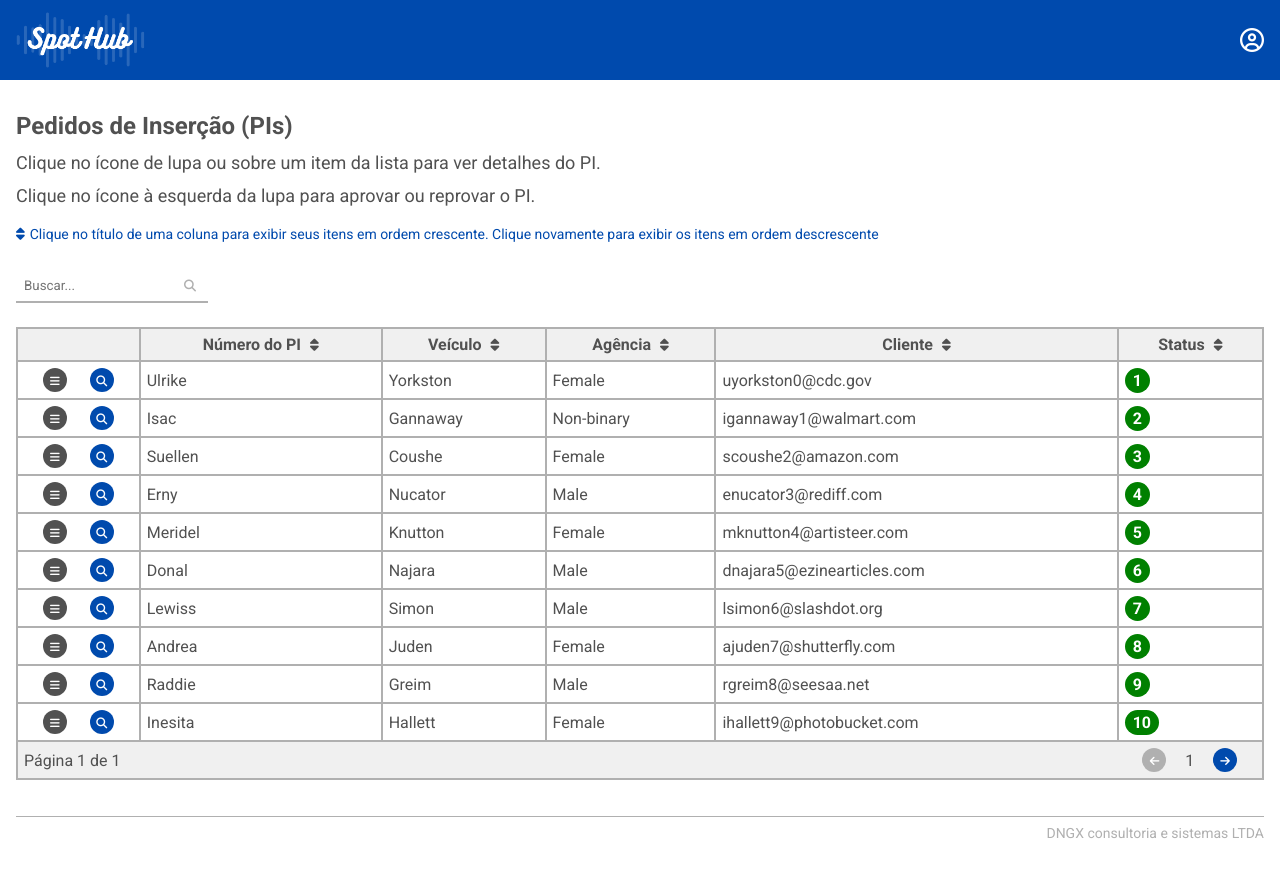
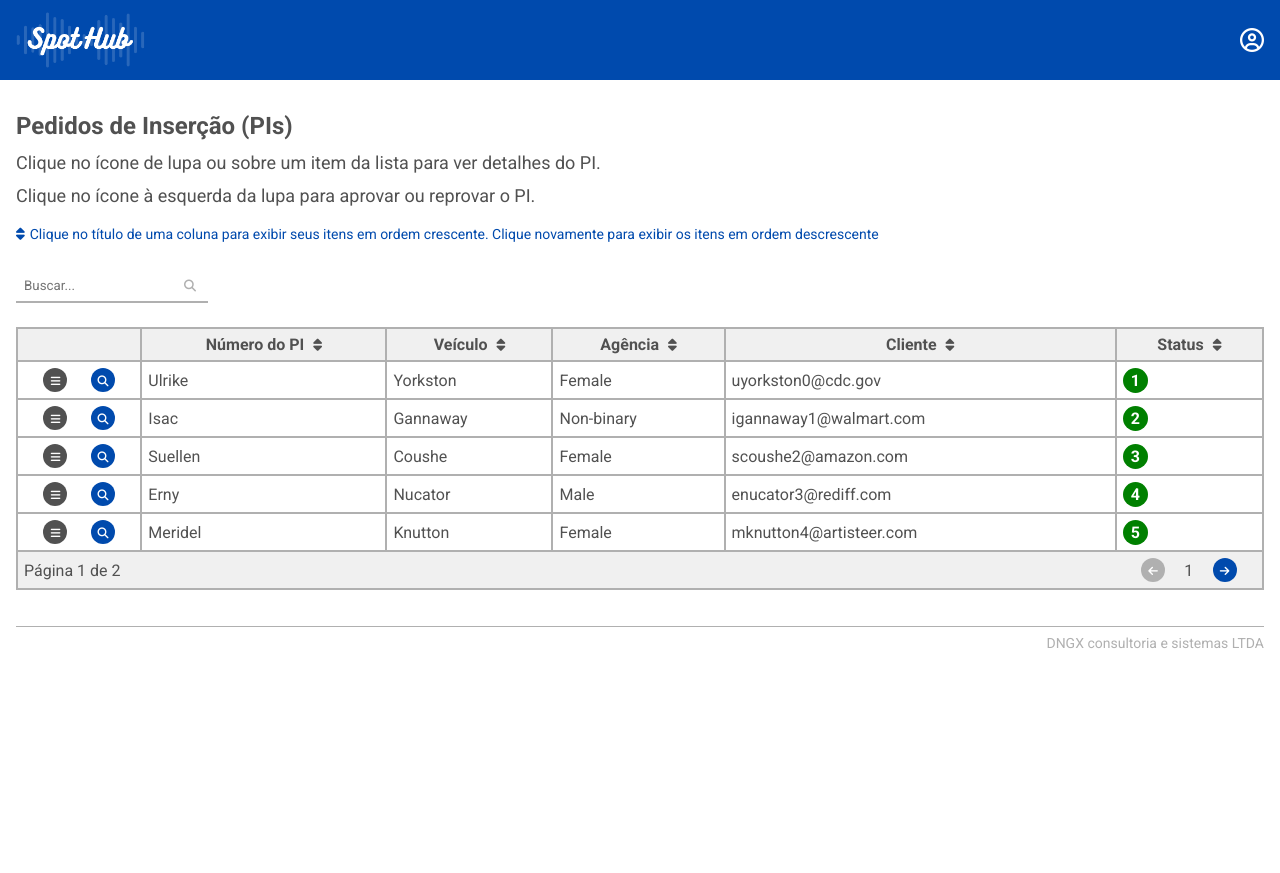
Before and after one commit to seteliary/spothub, a React (Create React App) app: page /home in a window 1280 px wide. After the commit the page ends 800 px from the top, so only its background shows below. Built offline with nearby package versions, Linux system fonts and the light colour scheme.

Commit message:
melhorias no mecanismo de busca e adição de paginação

```diff
--- a/src/components/Table/index.jsx
+++ b/src/components/Table/index.jsx
@@ -1,31 +1,32 @@
-import { Overflow, TableContainer, IconButtons } from "./styles"
-import Status from "./Status"
-import DetailsButton from "./DetailsButton"
+import { Overflow, TableContainer, IconButtons } from "./styles";
+import Status from "./Status";
+import DetailsButton from "./DetailsButton";
+import { useState } from "react";
+import Dummy from "../../MOCK_DATA.json";
 
-import { useState } from "react"
-import Dummy from "../../MOCK_DATA.json"
-
-export default function Table(){
-  const [data, setData] = useState(Dummy)
-  const [order, setOrder] = useState("asc")
+export default function Table() {
+  const [data, setData] = useState(Dummy);
+  const [order, setOrder] = useState("asc");
   const [searchQuery, setSearchQuery] = useState(""); // Termo digitado no input
-  const [searchTerm, setSearchTerm] = useState(""); // Termo de busca efetivo
+  const [searchTerm, setSearchTerm] = useState("");   // Termo de busca efetivo
+  const [currentPage, setCurrentPage] = useState(1);  // Página atual
+  const itemsPerPage = 5;                             // Itens por página
 
   const sortTable = (col) => {
     if (order === "asc") {
-      const sorted = [...data].sort((a, b) => a[col].toLowerCase() > b[col].toLowerCase() ? 1 : -1
+      const sorted = [...data].sort((a, b) =>
+        a[col].toLowerCase() > b[col].toLowerCase() ? 1 : -1
       );
       setData(sorted);
-      setOrder("dsc")
-    }
-
-    if (order === "dsc") {
-      const sorted = [...data].sort((a, b) => a[col].toLowerCase() < b[col].toLowerCase() ? 1 : -1
+      setOrder("dsc");
+    } else {
+      const sorted = [...data].sort((a, b) =>
+        a[col].toLowerCase() < b[col].toLowerCase() ? 1 : -1
       );
       setData(sorted);
-      setOrder("asc")
+      setOrder("asc");
     }
-  }
+  };
 
   const filterData = (data, search) => {
     return data.filter((item) => {
@@ -41,36 +42,72 @@ export default function Table(){
 
   const handleSearch = () => {
     setSearchTerm(searchQuery); // Atualiza o termo de busca efetivo com o valor digitado
+    setCurrentPage(1); // Reseta para a primeira página ao realizar nova busca
   };
 
   const clearSearch = () => {
     setSearchQuery(""); // Limpa o input de busca
     setSearchTerm("");  // Reseta a busca efetiva
+    setCurrentPage(1);  // Volta para a primeira página
   };
+
+  // Calcula o índice inicial e final com base na página atual e itens por página
+  const indexOfLastItem = currentPage * itemsPerPage;
+  const indexOfFirstItem = indexOfLastItem - itemsPerPage;
+  const currentItems = filterData(data, searchTerm).slice(indexOfFirstItem, indexOfLastItem);
+
+  // Muda a página atual
+  const paginate = (pageNumber) => setCurrentPage(pageNumber);
+
+  // Total de páginas
+  const totalPages = Math.ceil(filterData(data, searchTerm).length / itemsPerPage);
 
   return (
     <Overflow>
-      <p className="info"><i class="fas fa-sort"></i>Clique no título de uma coluna para exibir seus itens em ordem crescente. Clique novamente para exibir os itens em ordem descrescente</p>
-      <input type="text" name="search" id="search" value={searchQuery} onChange={(e => setSearchQuery(e.target.value))} placeholder="Buscar..." className="search-input"/>
-      <button onClick={handleSearch} className="search-button"><i class="fas fa-search"></i></button>
+      <p className="info">
+        <i className="fas fa-sort"></i>
+        Clique no título de uma coluna para exibir seus itens em ordem crescente.
+        Clique novamente para exibir os itens em ordem descrescente
+      </p>
+      <input
+        type="text"
+        name="search"
+        id="search"
+        value={searchQuery}
+        onChange={(e) => setSearchQuery(e.target.value)}
+        placeholder="Buscar..."
+        className="search-input"
+      />
+      <button onClick={handleSearch} className="search-button"><i class="fas fa-search" /></button>
       {searchTerm && (
         <button onClick={clearSearch} className="clear-button">
-            Limpar busca
+          Limpar
         </button>
       )}
+
       <TableContainer>
         <thead>
           <tr>
             <th></th>
-            <th onClick={() => sortTable("first_name")}>Número do PI <i class="fas fa-sort"></i></th>
-            <th onClick={() => sortTable("last_name")}>Veículo <i class="fas fa-sort"></i></th>
-            <th onClick={() => sortTable("gender")}>Agência <i class="fas fa-sort"></i></th>
-            <th onClick={() => sortTable("email")}>Cliente <i class="fas fa-sort"></i></th>
-            <th onClick={() => sortTable("email")}>Status <i class="fas fa-sort"></i></th>
+            <th onClick={() => sortTable("first_name")}>
+              Número do PI <i className="fas fa-sort"></i>
+            </th>
+            <th onClick={() => sortTable("last_name")}>
+              Veículo <i className="fas fa-sort"></i>
+            </th>
+            <th onClick={() => sortTable("gender")}>
+              Agência <i className="fas fa-sort"></i>
+            </th>
+            <th onClick={() => sortTable("email")}>
+              Cliente <i className="fas fa-sort"></i>
+            </th>
+            <th onClick={() => sortTable("email")}>
+              Status <i className="fas fa-sort"></i>
+            </th>
           </tr>
         </thead>
         <tbody>
-            {filterData(data, searchTerm).map((item) => (
+          {currentItems.map((item) => (
             <tr key={item.id}>
               <td>
                 <IconButtons>
@@ -92,17 +129,29 @@ export default function Table(){
         </tbody>
         <tfoot>
           <tr>
-              <td colspan="5">
-                <span>Página 1 de 1</span>
+            <td colSpan="5">
+              <span>Página {currentPage} de {totalPages}</span>
             </td>
             <td className="page-indicator">
-                <button><i class="fas fa-arrow-left"></i></button>
-                <span>1</span>
-                <button><i class="fas fa-arrow-right"></i></button>
+              <button
+                onClick={() => paginate(currentPage - 1)}
+                disabled={currentPage === 1}
+                className={currentPage > 1 ? "active" : "inactive"}
+              >
+                <i className="fas fa-arrow-left"></i>
+              </button>
+              <span>{currentPage}</span>
+              <button
+                onClick={() => paginate(currentPage + 1)}
+                disabled={currentPage === totalPages}
+                className={currentPage === totalPages ? 'inactive' : 'active'}
+              >
+                <i className="fas fa-arrow-right"></i>
+              </button>
             </td>
           </tr>
         </tfoot>
       </TableContainer>
     </Overflow>
-  )
+  );
 }
--- a/src/components/Table/styles.jsx
+++ b/src/components/Table/styles.jsx
@@ -75,14 +75,33 @@ export const TableContainer = styled.table`
     border: none;
   }
 
-  .fas {
-    cursor: pointer;
-  }
+  // .fas {
+  //   cursor: pointer;
+  // }
 
   .page-indicator {
     display: flex;
     align-items: center;
     justify-content: space-evenly;
+
+  .active {
+    background-color: #004AAD;
+    cursor: pointer;
+    transition: 0.3s ease-in-out;
+
+    &:hover {
+      background-color: #1B6CD7;
+    }
+  }
+
+  .inactive {
+    background-color: #B0B0B0;
+    cursor: auto;
+  }
+
+  .active, .inactive {
+    border-radius: 999px;
+  }
 
   .fas {
     display: flex;
@@ -92,21 +111,7 @@ export const TableContainer = styled.table`
     height: 24px;
     color: #fff;
     font-size: 11px;
-      border-radius: 999px;
     padding-top: 2px;
-
-      &.fa-arrow-left {
-        background-color: #B0B0B0;
-        cursor: auto;
-      }
-
-      &.fa-arrow-right {
-        background-color: #004AAD;
-        transition: 0.3s ease-in-out;
-
-        &:hover {
-          background-color: #1B6CD7;
-        }
     }
   }
   }
```
Lines whose indentation alone changed are shown as unchanged.
